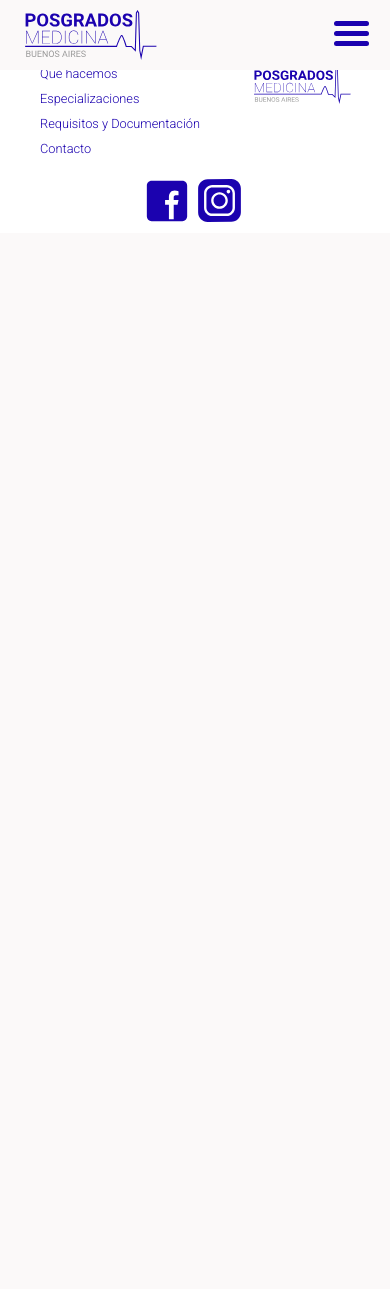
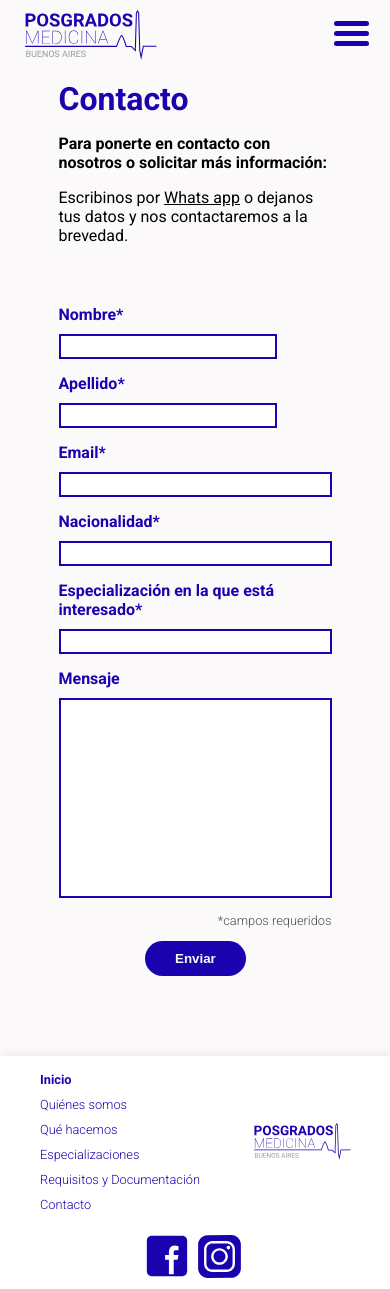
Before and after one commit to PosgradosMedicinaBa/webPage, a Next.js app: page /contacto in a window 390 px wide. Before the commit the page ends 844 px from the top, so only its background shows below. Built offline with nearby package versions, Linux system fonts and the light colour scheme.

Commit message:
contacto mobil css

```diff
--- a/pages/contacto.js
+++ b/pages/contacto.js
@@ -1,10 +1,74 @@
+import Image from "next/image";
 import Footer from "../components/footer/Footer";
 import Header from "../components/header/Header";
+import contactImg from "../public/img/contactImg.png";
+import styles from "../styles/contacto.module.css";
 
 export default function Contacto() {
 	return (
 		<>
 			<Header section="contacto" />
+			<main className={styles.mainContainer}>
+				<div className={styles.principal}>
+					<div className={styles.intro}>
+						<h1>Contacto</h1>
+						<p>
+							<b>Para ponerte en contacto con nosotros o solicitar más información:</b>
+						</p>
+						<p>
+							Escribinos por <a href="#">Whats app</a> o dejanos tus datos y nos
+							contactaremos a la brevedad.
+						</p>
+					</div>
+					<form
+						action="mailto:nicolasdeheza@hotmail.com"
+						method="POST"
+						encType="text/plain"
+						name="EmailForm"
+					>
+						<div className={styles.nombre}>
+							<div className={styles.input}>
+								<label htmlFor="nombre">Nombre*</label>
+								<input type="text" id="nombre" name="nombre" />
+							</div>
+
+							<div className={styles.input}>
+								<label htmlFor="apellido">Apellido*</label>
+								<input type="text" id="apellido" name="apellido" />
+							</div>
+						</div>
+
+						<div className={styles.input}>
+							<label htmlFor="email">Email*</label>
+							<input type="email" id="email" name="email" />
+						</div>
+
+						<div className={styles.input + " " + styles.nacionalidad}>
+							<label htmlFor="nacionalidad">Nacionalidad*</label>
+							<input type="text" id="nacionalidad" name="nacionalidad" />
+						</div>
+
+						<div className={styles.input}>
+							<label htmlFor="especializacion">
+								Especialización en la que está interesado*
+							</label>
+							<input type="text" id="especializacion" name="especializacion" />
+						</div>
+
+						<div className={styles.input}>
+							<label htmlFor="mensaje">Mensaje</label>
+							<textarea id="mensaje" name="mensaje" />
+						</div>
+						<p className={styles.requeridos}>*campos requeridos</p>
+						<button type="submit">Enviar</button>
+					</form>
+				</div>
+				<div className={styles.imgContainer}>
+					<div className={styles.img}>
+						<Image src={contactImg} alt="Medico viendo el celular" />
+					</div>
+				</div>
+			</main>
 			<Footer />
 		</>
 	);
--- a/pages/especializaciones.js
+++ b/pages/especializaciones.js
@@ -22,6 +22,7 @@ export default function Especializaciones() {
 	const [inputValue, setInputValue] = useState("");
 	const [list, setList] = useState(especializacionesList);
 
+	//cambiar buscar por palabra con bucle
 	function inputChange(value) {
 		if (value) {
 			const regExp = new RegExp(prepareString(value));
--- /dev/null
+++ b/styles/contacto.module.css
@@ -0,0 +1,113 @@
+.mainContainer {
+	padding-top: 80px;
+	display: flex;
+	justify-content: space-between;
+	margin-bottom: 80px;
+	/* margin-bottom: 100%; */
+}
+.principal {
+	width: 50%;
+	padding: 0px 5%;
+}
+
+.intro h1 {
+	margin: 0px;
+	color: var(--blue-text);
+	font-size: clamp(2rem, 5vw, 3rem);
+}
+.intro a {
+	text-decoration: underline;
+}
+.imgContainer {
+	width: 50%;
+	overflow: hidden;
+}
+.img {
+	width: 800px;
+}
+
+.principal form {
+	margin-top: 60px;
+}
+
+.input {
+	display: flex;
+	flex-direction: column;
+	margin-bottom: 15px;
+}
+.input input {
+	border: solid var(--blue-text) 2px;
+	height: 25px;
+}
+.input label {
+	color: var(--blue-text);
+	font-weight: bold;
+	margin-bottom: 10px;
+}
+.nombre {
+	display: flex;
+	justify-content: space-between;
+}
+.nombre > .input {
+	width: 48%;
+}
+.nacionalidad {
+	width: 80%;
+}
+.input textarea {
+	resize: none;
+	height: 200px;
+	border: solid var(--blue-text) 2px;
+}
+.requeridos {
+	color: var(--gray-text);
+	font-weight: 300;
+	font-size: 0.8rem;
+	text-align: right;
+}
+.principal button {
+	background-color: var(--blue-text);
+	color: var(--bk-color);
+	font-weight: bold;
+	border: none;
+	padding: 10px 30px;
+	border-radius: 20px;
+	cursor: pointer;
+	transition: transform 0.5s;
+}
+.principal button:hover {
+	transform: scale(1.1);
+}
+
+@media (max-width: 950px) {
+	.mainContainer {
+		justify-content: center;
+	}
+	.imgContainer {
+		display: none;
+	}
+	.principal {
+		/* border: solid; */
+		min-width: 80vw;
+	}
+}
+@media (max-width: 600px) {
+	.nombre {
+		flex-direction: column;
+	}
+	.nombre > .input {
+		width: 80%;
+	}
+	.nacionalidad {
+		width: 100%;
+	}
+	.principal button {
+		margin: 0px calc(50% - 50px);
+	}
+}
+
+@media (min-height: 1120px) {
+	.mainContainer {
+		height: 80vh;
+	}
+}
```
Also changed, not shown: public/img/contactImg.png (added).
